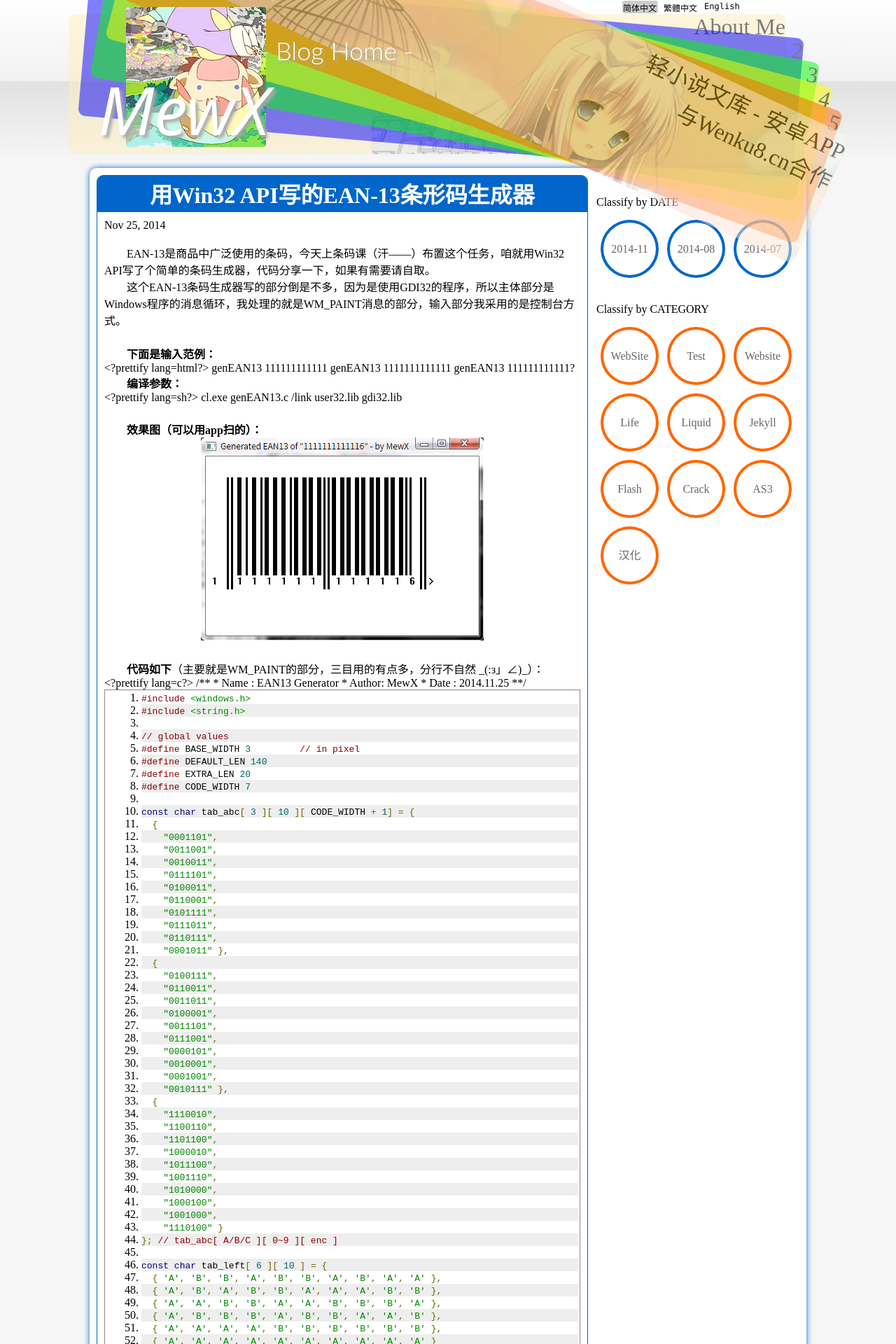
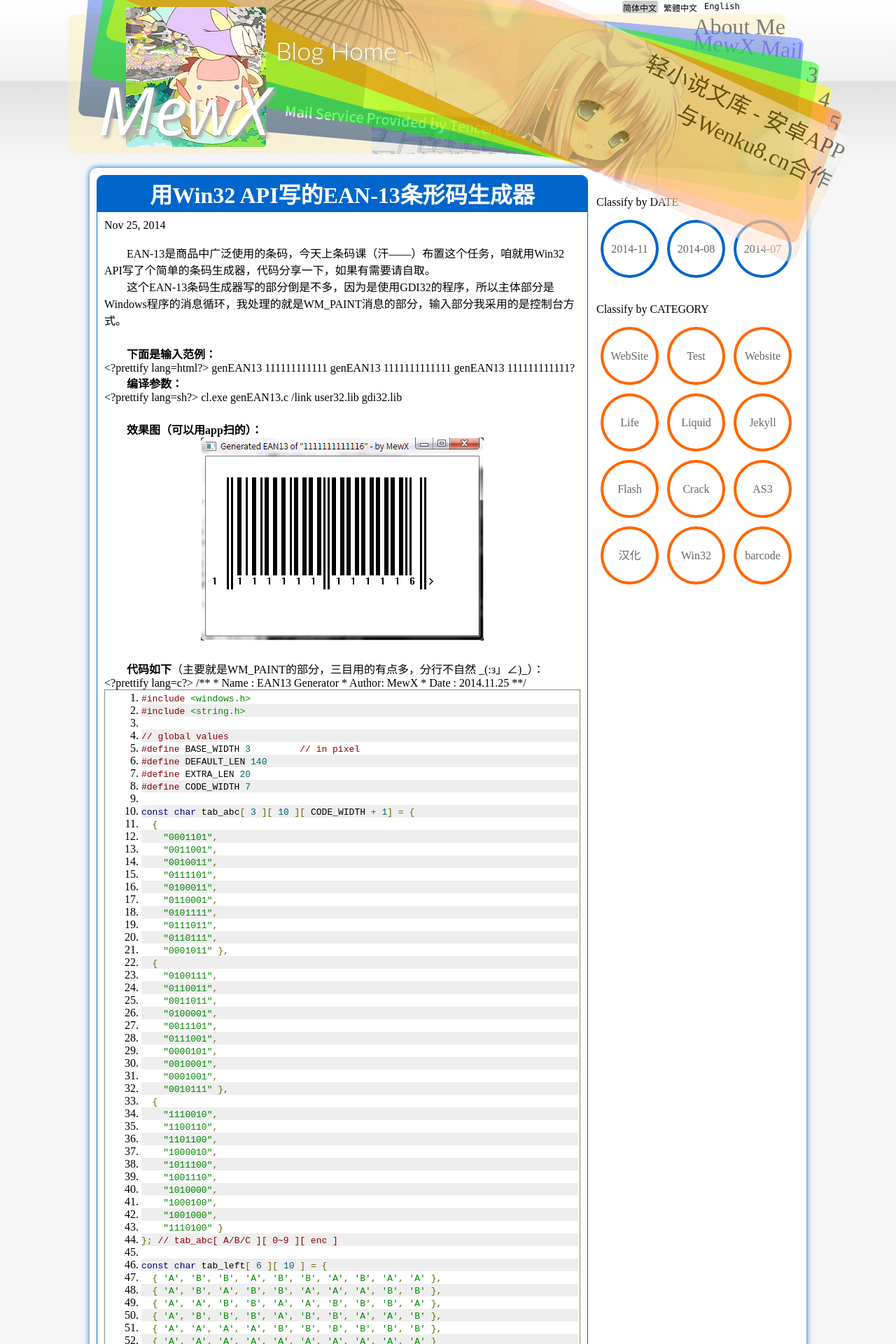
Before and after one commit to MewX/mewx.github.io, a Jekyll site: the page built from _posts/2014-11-25-EAN-13-generator-based-on-Win32-API.md, in a window 1280 px wide. Shown: the top 1920 px of the page at 70% size. Built offline with Jekyll 4.4.1, drawn with Linux system fonts in a browser that asks for light colours; comment, search, counter and statistics services are not loaded.

Commit message:
add mail entry

```diff
--- a/404.html
+++ b/404.html
@@ -3,6 +3,7 @@
     <title>404 NOT FOUND - MewX's Blog</title>
 </head>
 <body>
-    <div style="position:absolute;top:0px;left:0px;height:100%;width:100%;background-image:url(http://www.mewx.org/imgs/site/404_bg.jpg);background-size:100% 100%;text-align:center;">404 - Click <a href="http://www.mewx.org">here</a> to return homepage.</div>
+    <div style="position:absolute;top:40px;left:0px;width:100%;text-align:center;z-index:1;">( Loading Background Image... )</div>
+    <div style="position:absolute;top:0px;left:0px;height:100%;width:100%;background-image:url(http://www.mewx.org/imgs/site/404_bg.jpg);background-size:100% 100%;text-align:center;z-index:2;">404 - Click <a href="http://www.mewx.org">here</a> to return homepage.</div>
 </body>
 </html>
--- a/_layouts/MutiDivPage.html
+++ b/_layouts/MutiDivPage.html
@@ -30,7 +30,7 @@
 		<div class="space"></div>
 	</div>
 	<div id="TopBlock1">About Me<br/></div>
-	<div id="TopBlock2">2<br/></div>
+	<div id="TopBlock2"><a href="http://mail.mewx.org">MewX Mail</a><br/></div>
 	<div id="TopBlock3">3<br/></div>
 	<div id="TopBlock4">4<br/></div>
 	<div id="TopBlock5">5<br/></div>
--- a/_layouts/testpage.html
+++ b/_layouts/testpage.html
@@ -36,7 +36,7 @@
 		<div class="space"></div>
 	</div>
 	<div id="TopBlock1">About Me<br/></div>
-	<div id="TopBlock2">2<br/></div>
+	<div id="TopBlock2"><a href="http://mail.mewx.org">MewX Mail</a><br/></div>
 	<div id="TopBlock3">3<br/></div>
 	<div id="TopBlock4">4<br/></div>
 	<div id="TopBlock5">5<br/></div>
--- a/_posts/2014-11-25-EAN-13-generator-based-on-Win32-API.md
+++ b/_posts/2014-11-25-EAN-13-generator-based-on-Win32-API.md
@@ -5,7 +5,7 @@ date: 2014-11-25 19:30
 comments: true
 author: MewX
 published: true
-categories: [Liquid, Jekyll, Website]
+categories: [Win32, barcode]
 ---
 
 　　EAN-13是商品中广泛使用的条码，今天上条码课（汗——）布置这个任务，咱就用Win32 API写了个简单的条码生成器，代码分享一下，如果有需要请自取。
--- a/css/framework.css
+++ b/css/framework.css
@@ -211,6 +211,7 @@ li {
 #TopBlock2 {
 	display: block;
 	background: #00F;
+    background-image: url(/imgs/site/mail_bg.png);
 	color: #000;
 	height: 200px;
 	width: 1024px;
```
Also changed, not shown: imgs/site/lightnovellibrary_bg.png, imgs/site/mail_bg.png (added).
